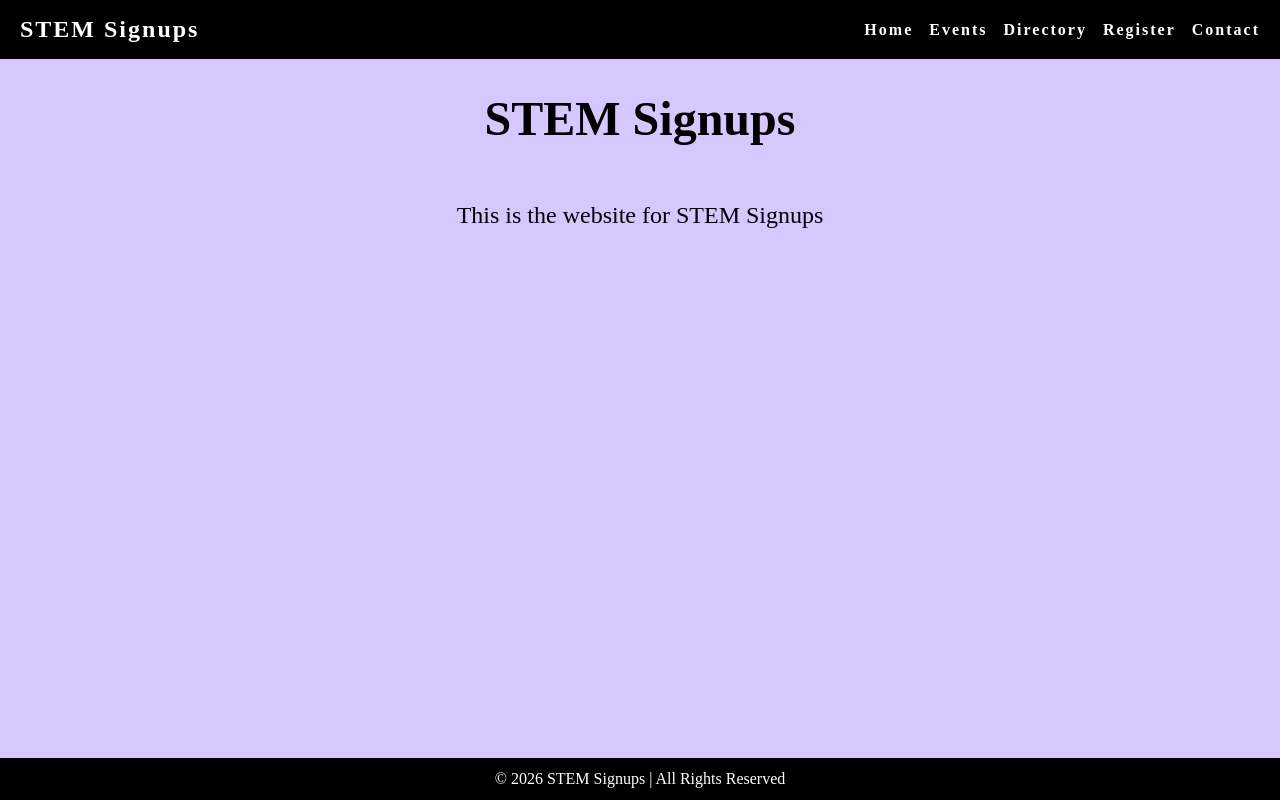
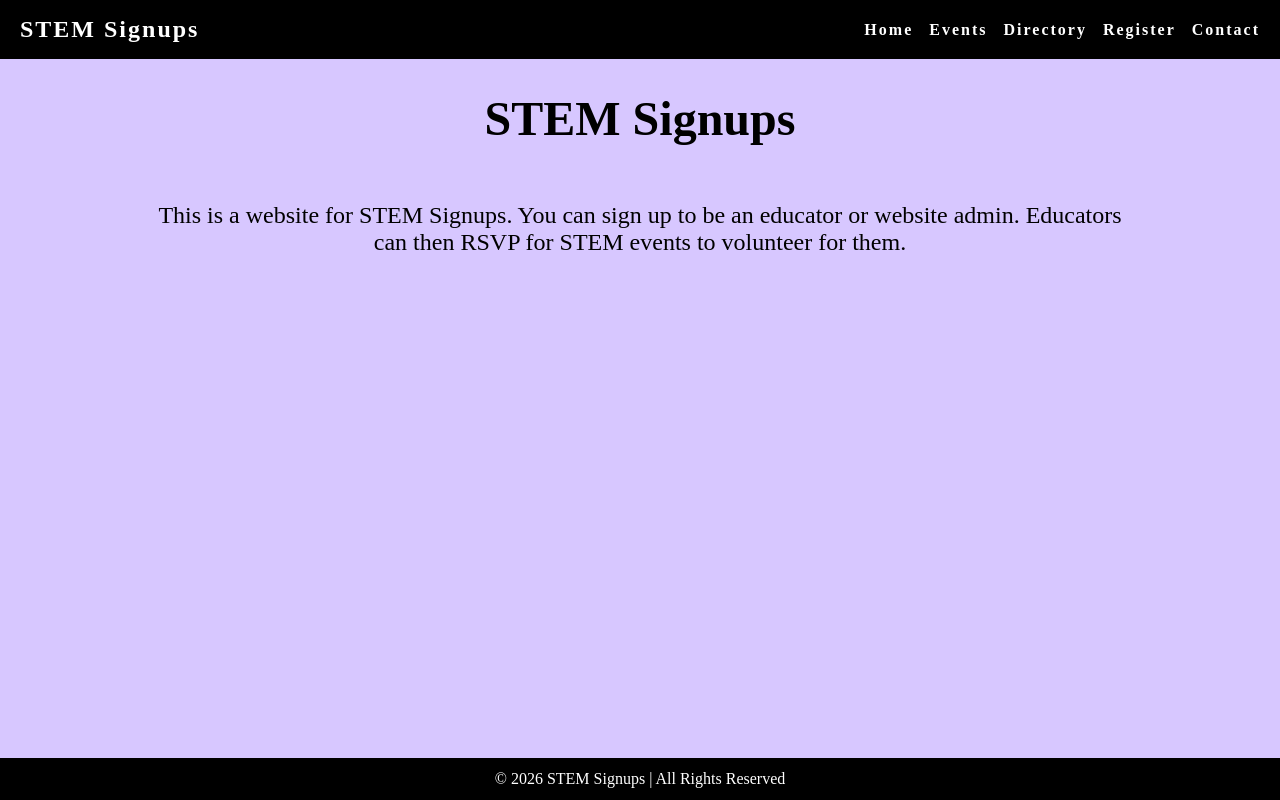
Before and after one commit to RishanBaweja/STEM-signups, a Next.js app: page / in a window 1280 px wide. Built offline with nearby package versions, Linux system fonts and the light colour scheme.

Commit message:
update: better placeholder text

```diff
--- a/src/app/about/page.tsx
+++ b/src/app/about/page.tsx
@@ -6,7 +6,11 @@ export default function About() {
       <Navbar />
       <main>
         <h1 className="page-title">About</h1>
-        <p className="entry-info">Here is some info about STEM Signups</p> {/*TODO: Change placeholder text*/}
+        <p className="entry-info">
+          The mission is to teach STEM classes to the youth and have volunteers sign up to educate the youth. The
+          website posts events that you can register for.
+        </p>{" "}
+        {/*TODO: Change placeholder text*/}
       </main>
       <footer className="footer">© 2026 STEM Signups | All Rights Reserved</footer>
     </>
--- a/src/app/page.tsx
+++ b/src/app/page.tsx
@@ -9,7 +9,11 @@ export default function Home() {
         <h1 className="page-title">STEM Signups</h1>
         <div className="about">
           <div className="about-text">
-            <p>This is the website for STEM Signups</p> {/*TODO: Change placeholder text*/}
+            <p>
+              This is a website for STEM Signups. You can sign up to be an educator or website admin. Educators can then
+              RSVP for STEM events to volunteer for them.{" "}
+            </p>{" "}
+            {/*TODO: Change placeholder text*/}
           </div>
         </div>
       </main>
```
